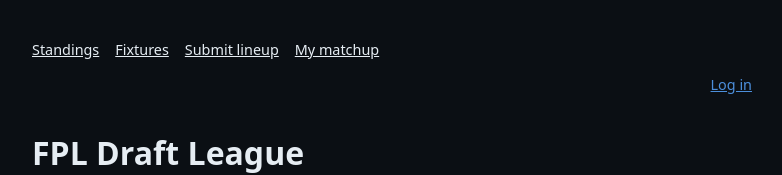
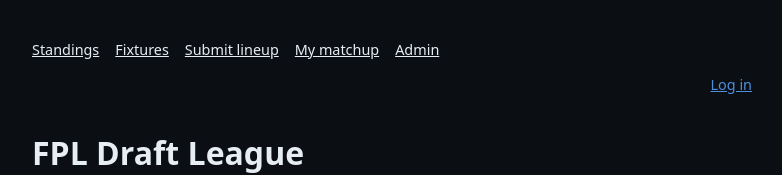
Before and after one commit to joepmcphee9-alt/fpl-draft, a Next.js app: page / in a window 1280 px wide. Shown: the top 175 px of the page, without its empty margins (248-1030 px from the left). Built offline with nearby package versions, Linux system fonts and the light colour scheme; no server answers; the database is empty.

Commit message:
Add admin link to nav

```diff
--- a/app/layout.tsx
+++ b/app/layout.tsx
@@ -28,6 +28,7 @@ export default function RootLayout({
             <a href="/fixtures" style={{ color: "#e6edf3" }}>Fixtures</a>
             <a href="/submit" style={{ color: "#e6edf3" }}>Submit lineup</a>
             <a href="/matchup" style={{ color: "#e6edf3" }}>My matchup</a>
+            <a href="/admin" style={{ color: "#e6edf3" }}>Admin</a>
           </nav>
           <AuthStatus />
           {children}
```
